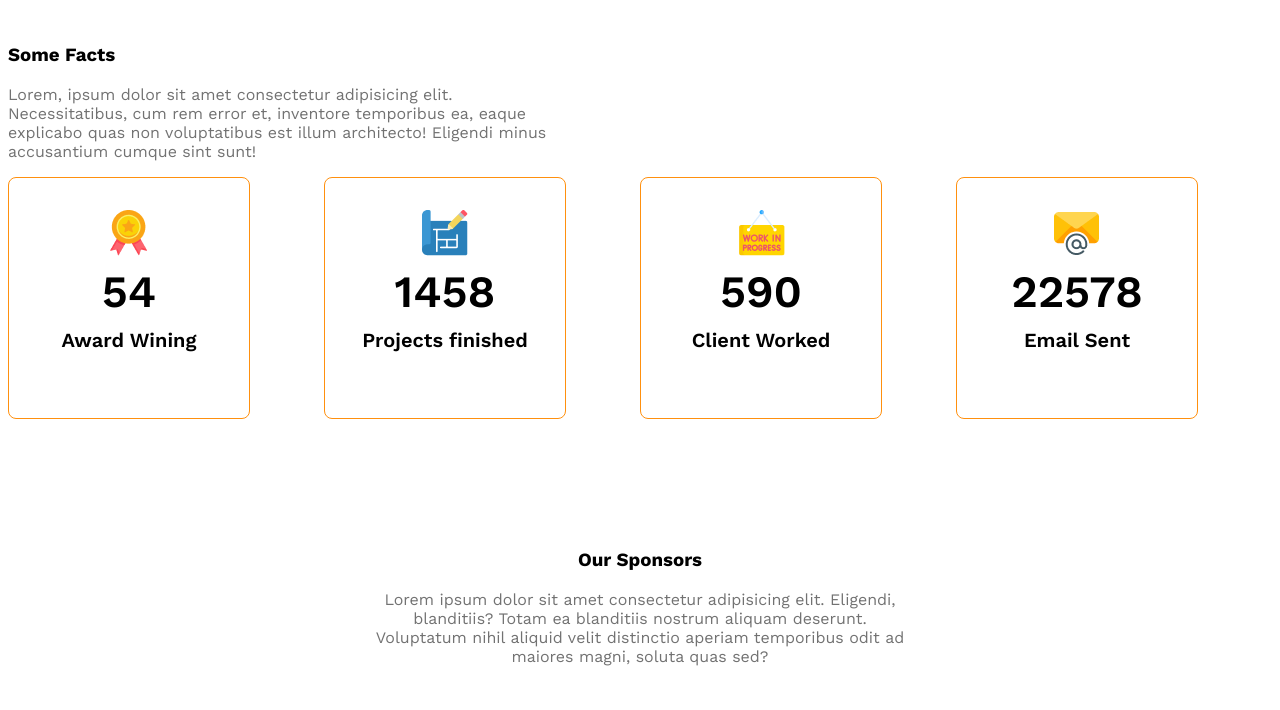
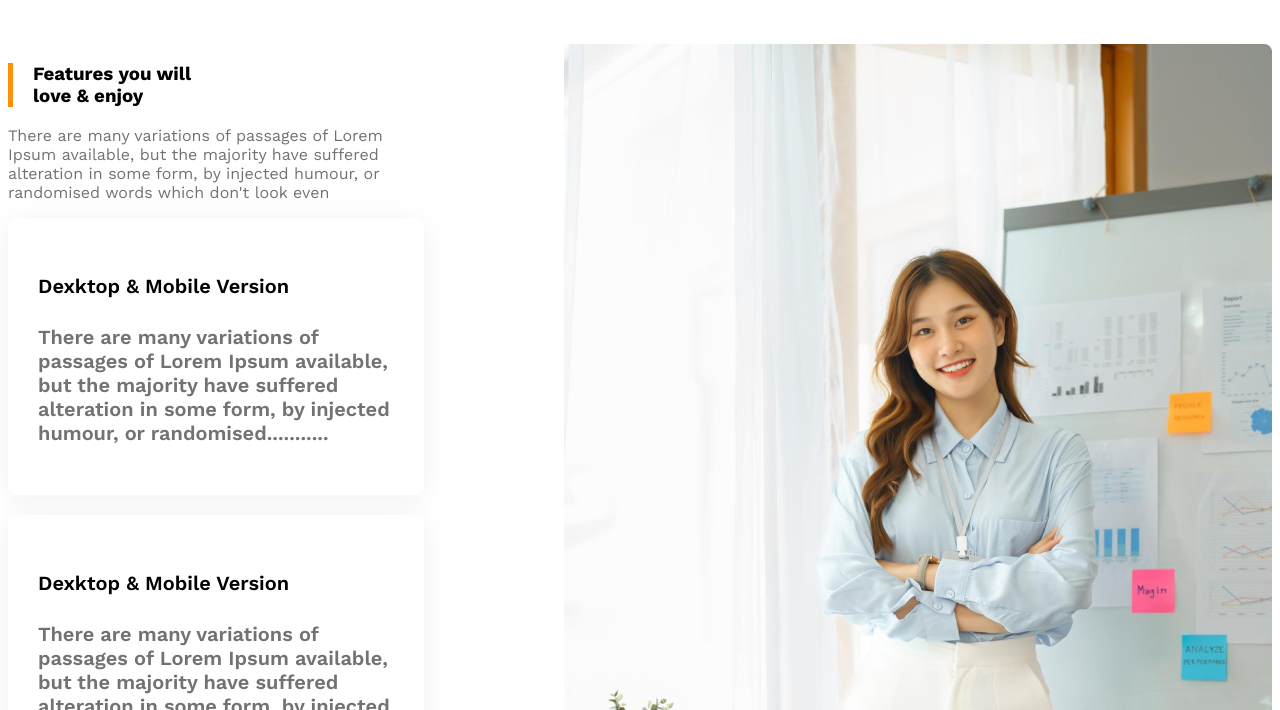
Before and after one commit to humaeidmansur/g3-architects-resources, a plain HTML site: page index.html in a window 1280 px wide. Shown: the part 2050-2760 px from the top of the page. Drawn offline with nearby package versions, Linux system fonts and the light colour scheme.

Commit message:
added featture card and images

```diff
--- a/index.html
+++ b/index.html
@@ -81,6 +81,68 @@
                 </button>
             </div>
 
+        </section>
+
+        <!--features section start-->
+
+        <section class="features display-flex">
+
+              <div>
+                <h3 class="section-title" id="feature-section-title">
+            Features you will<br>love & enjoy
+                </h3>
+              <p class="text-light-gray">There are many variations of passages of Lorem Ipsum available, but the majority have suffered alteration in some form, by injected humour,
+                 or randomised words which don't look even</p>
+
+
+
+        <!--feature card container-->
+
+        <div class="feature-card">
+          <h4 class="feature-title">Dexktop & Mobile Version</h4>
+          <p class="text-light-gray">
+            There are many variations of passages of Lorem Ipsum available, but the majority have suffered alteration in some form,
+            by injected humour, or randomised...........
+          </p>
+        </div>
+
+        <div class="feature-card">
+          <h4 class="feature-title">Dexktop & Mobile Version</h4>
+          <p class="text-light-gray">
+            There are many variations of passages of Lorem Ipsum available, but the majority have suffered alteration in some form,
+            by injected humour, or randomised...........
+          </p>
+        </div>
+
+        <div class="feature-card">
+          <h4 class="feature-title">Dexktop & Mobile Version</h4>
+          <p class="text-light-gray">
+            There are many variations of passages of Lorem Ipsum available, but the majority have suffered alteration in some form,
+            by injected humour, or randomised...........
+          </p>
+        </div>
+
+        <div class="feature-card">
+          <h4 class="feature-title">Dexktop & Mobile Version</h4>
+          <p class="text-light-gray">
+            There are many variations of passages of Lorem Ipsum available, but the majority have suffered alteration in some form,
+            by injected humour, or randomised...........
+          </p>
+        </div>
+
+
+
+
+                </div>
+
+              <div>
+ <img src="images/architect.png" alt="">
+     <button id ="experience-badge" class="btn-primary">
+      <span id="experience-year">10 years</span>
+      <br>
+      <span>Experience</span>
+     </button>
+              </div>
         </section>
 
          <!--Some facts-->
--- a/style/architect.css
+++ b/style/architect.css
@@ -125,6 +125,34 @@ font-weight:500;
 #quick {
     font-weight:500;
 }
+
+/*feature section related style*/
+
+#feature-section-title{
+    border-left: 5px solid #FF900E;
+    padding-left: 20px;
+}
+
+ .feature-card{
+    padding: 30px;
+    box-shadow: 0 4px 30px 0 rgba(0, 0, 0, 0.06);
+    margin-bottom: 20px;
+    border-radius: 8px;
+ }
+
+ .feature-card , .feature-title {
+    font-weight: 600;
+    font-size: 1.25rem;
+ }
+
+.features{
+    gap: 140px;
+}
+
+
+
+
+
 /*some fact related style*/
 
 .facts-container{
@@ -212,6 +240,7 @@ grid-template-columns: repeat(5, 1fr);
 .sponser-company ,.facts-container{
    grid-template-columns:repeat(2, 1fr);
    gap:50px;
+   justify-items: center;
 }
 
 }
```
